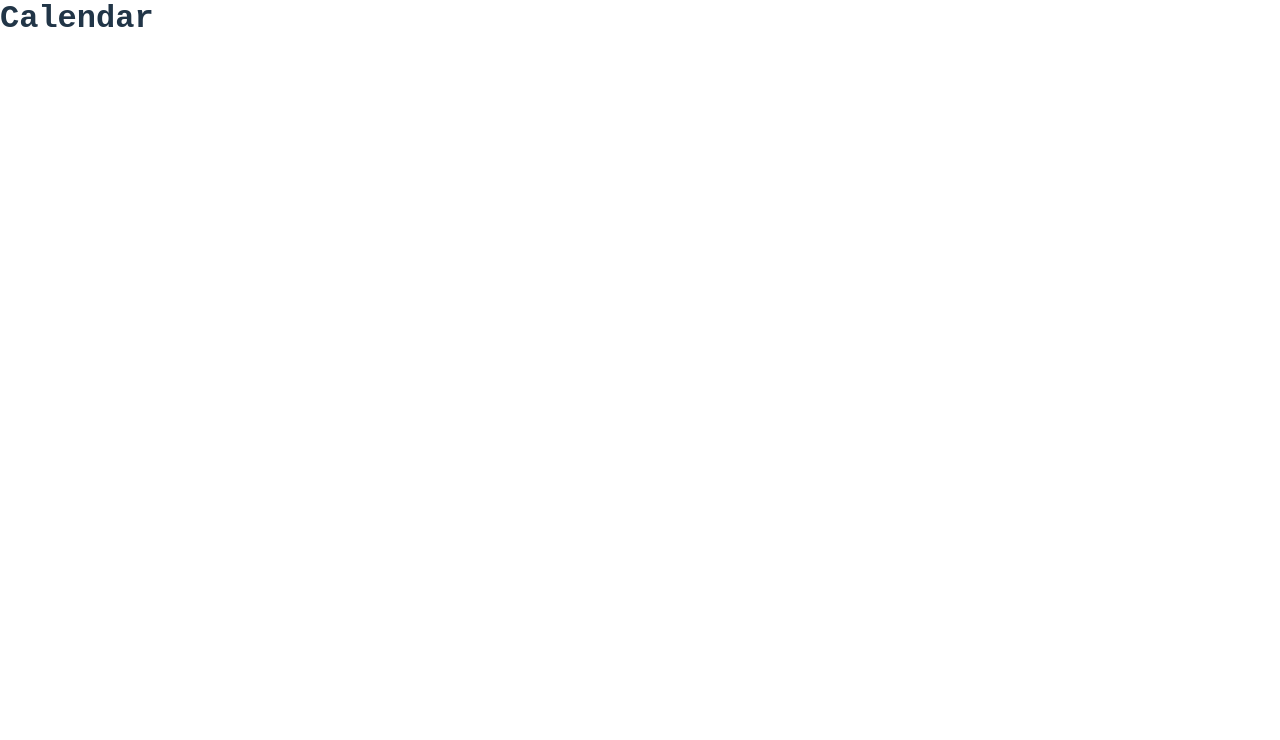
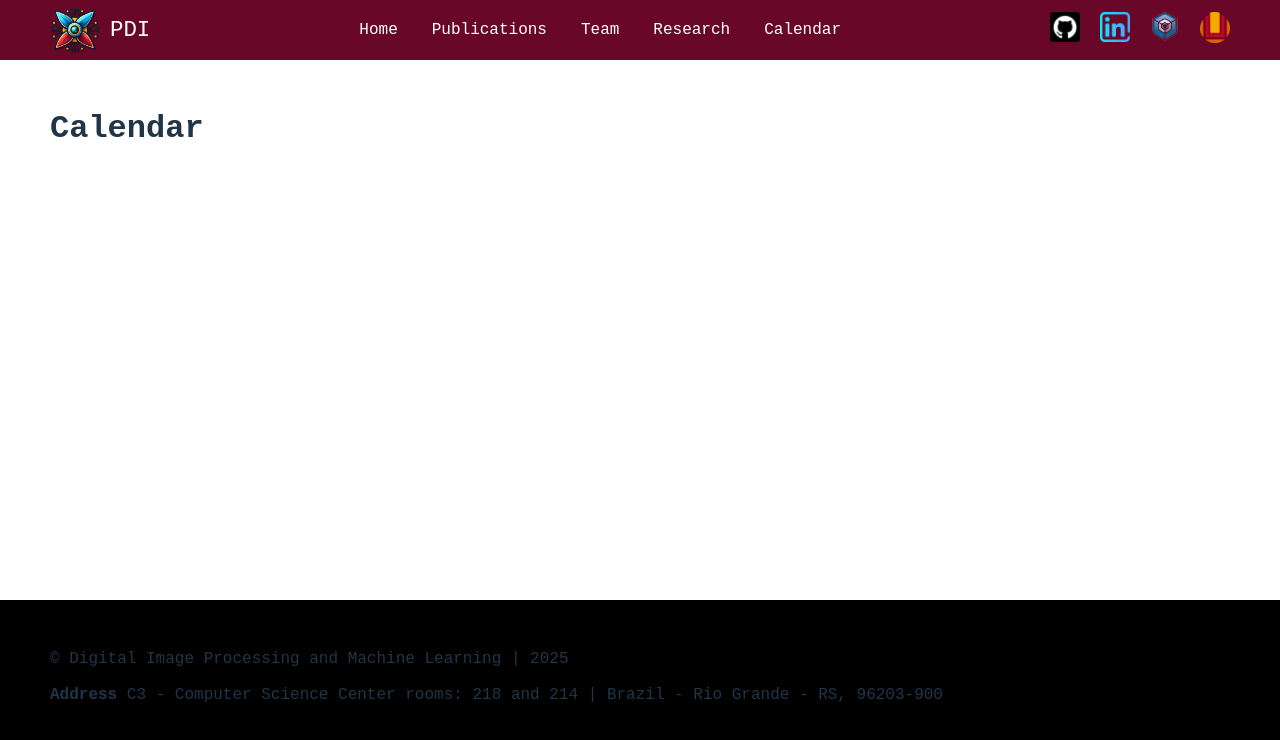
Before and after one commit to PDI-DL/PDI-DL.github.io, a React (Vite) app: page /#/calendar in a window 1280 px wide. Shown: the top 740 px of the page. Built offline with nearby package versions, Linux system fonts and the light colour scheme.

Commit message:
adição dos componentes às páginas principais

```diff
--- a/src/App.css
+++ b/src/App.css
@@ -6,8 +6,8 @@
 }
 
 *{
-  margin: 0;
-  padding: 0;
+  margin: 0px;
+  padding: 0px;
 }
 
 .container{
@@ -101,6 +101,12 @@ nav{
   transform: scale(1.2)
 }
 
+/* Main Section */
+main {
+    padding: 0 50px;
+    min-height: calc(75vh - var(--header_footer_spacing) - 60px);
+}
+
 /* Footer Section */
 
 footer{
--- a/src/components/Header.jsx
+++ b/src/components/Header.jsx
@@ -15,7 +15,6 @@ function Header(){
                         <img src= {pdiLogo} alt="the laboratory's logo" />
                         <span>PDI</span>
                     </Link>
-
                 </div>
                 <ul id="internal_links">
                     <li><Link to="/">Home</Link></li>
@@ -25,10 +24,10 @@ function Header(){
                     <li><Link to="/calendar">Calendar</Link></li>
                 </ul>
                 <div id="external_links">
-                    <Link to="#"><img src= {githubLogo} alt="Github logo" /></Link>
-                    <Link to="#"><img src= {linkedinLogo} alt="Linkedin logo" /></Link>
-                    <Link to="#"><img src= {c3Logo} alt="computation sciences center logo" /></Link>
-                    <Link to="#"><img src= {furgLogo} alt="Federal university of Rio Grande logo" /></Link>
+                    <Link to="#"><img src= {githubLogo} alt="GitHub logo" /></Link>
+                    <Link to="#"><img src= {linkedinLogo} alt="LinkedIn logo" /></Link>
+                    <Link to="#"><img src= {c3Logo} alt="Computation Sciences Center logo" /></Link>
+                    <Link to="#"><img src= {furgLogo} alt="Federal University of Rio Grande logo" /></Link>
                 </div>
             </nav>
         </header>
--- a/src/pages/Calendar.jsx
+++ b/src/pages/Calendar.jsx
@@ -1,8 +1,14 @@
+import Header from '../components/Header.jsx';
+import Footer from '../components/Footer.jsx';
 
 export function Calendar(){
   return (
     <>
-      <h1>Calendar</h1>
+      <Header/>
+      <main>
+        <h1>Calendar</h1>
+      </main>
+      <Footer/>
     </>
   );
 }
--- a/src/pages/Home.jsx
+++ b/src/pages/Home.jsx
@@ -1,6 +1,5 @@
 import Header from '../components/Header.jsx';
 import Footer from '../components/Footer.jsx'
-
 
 import News from '../components/News.jsx'
 
@@ -8,9 +7,9 @@ export function Home(){
   return (
     <>
       <Header/>
-
-
-      <News/>
+      <main>
+        <News/>
+      </main>
       <Footer/>
     </>
   );
--- a/src/pages/Publications.jsx
+++ b/src/pages/Publications.jsx
@@ -1,8 +1,14 @@
+import Header from '../components/Header.jsx';
+import Footer from '../components/Footer.jsx';
 
 export function Publications(){
   return (
     <>
-      <h1>Publications</h1>
+      <Header/>
+      <main>
+        <h1>Publications</h1>
+      </main>
+      <Footer/>
     </>
   );
 }
--- a/src/pages/Research.jsx
+++ b/src/pages/Research.jsx
@@ -1,8 +1,14 @@
+import Header from '../components/Header.jsx';
+import Footer from '../components/Footer.jsx';
 
 export function Research(){
   return (
     <>
-      <h1>Research</h1>
+      <Header/>
+      <main>
+        <h1>Research</h1>
+      </main>
+      <Footer/>
     </>
   );
 }
--- a/src/pages/Team.jsx
+++ b/src/pages/Team.jsx
@@ -1,8 +1,14 @@
+import Header from '../components/Header.jsx';
+import Footer from '../components/Footer.jsx';
 
 export function Team(){
   return (
     <>
-      <h1>Team</h1>
+      <Header/>
+      <main>
+        <h1>Team</h1>
+      </main>
+      <Footer/>
     </>
   );
 }
```
